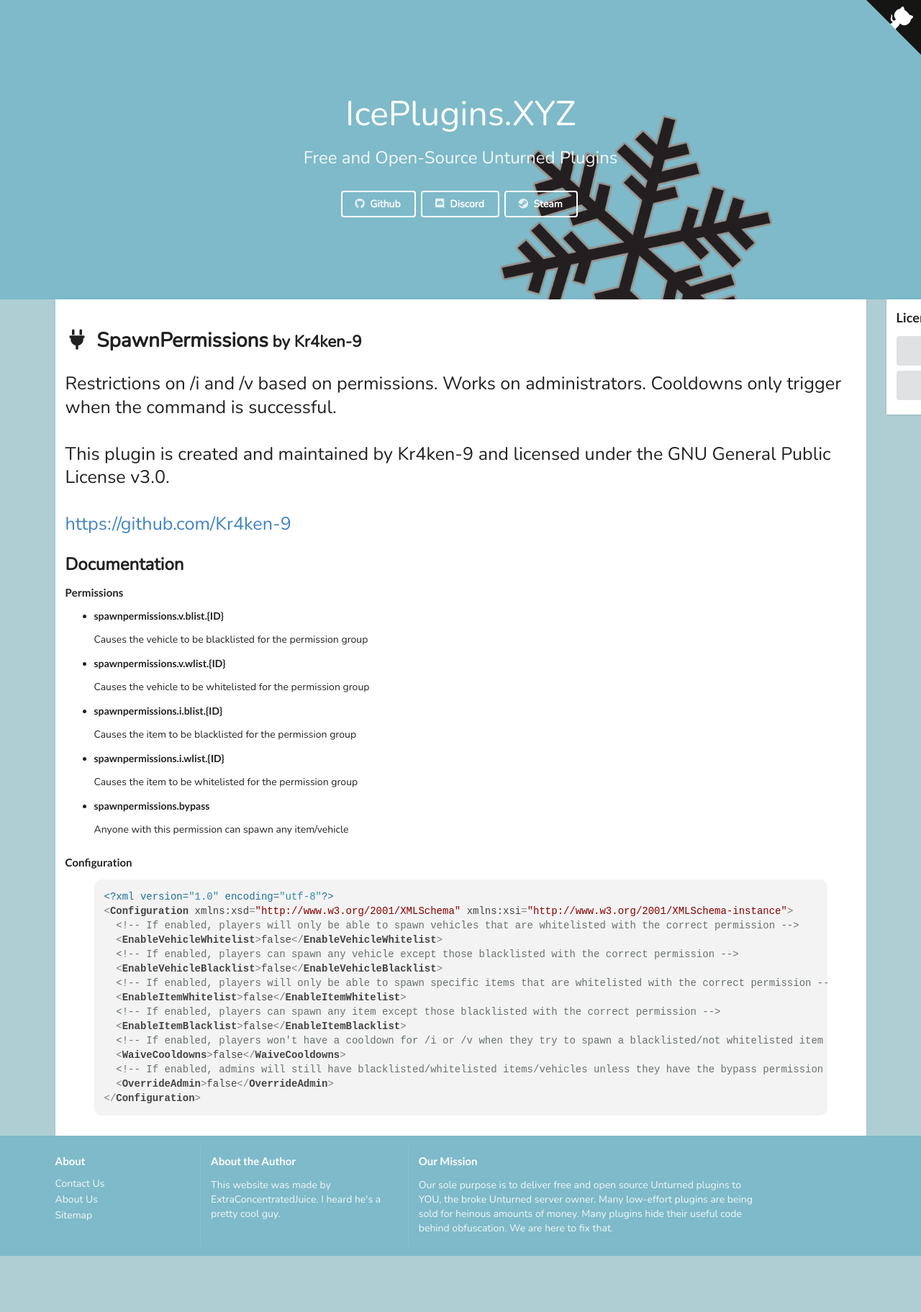
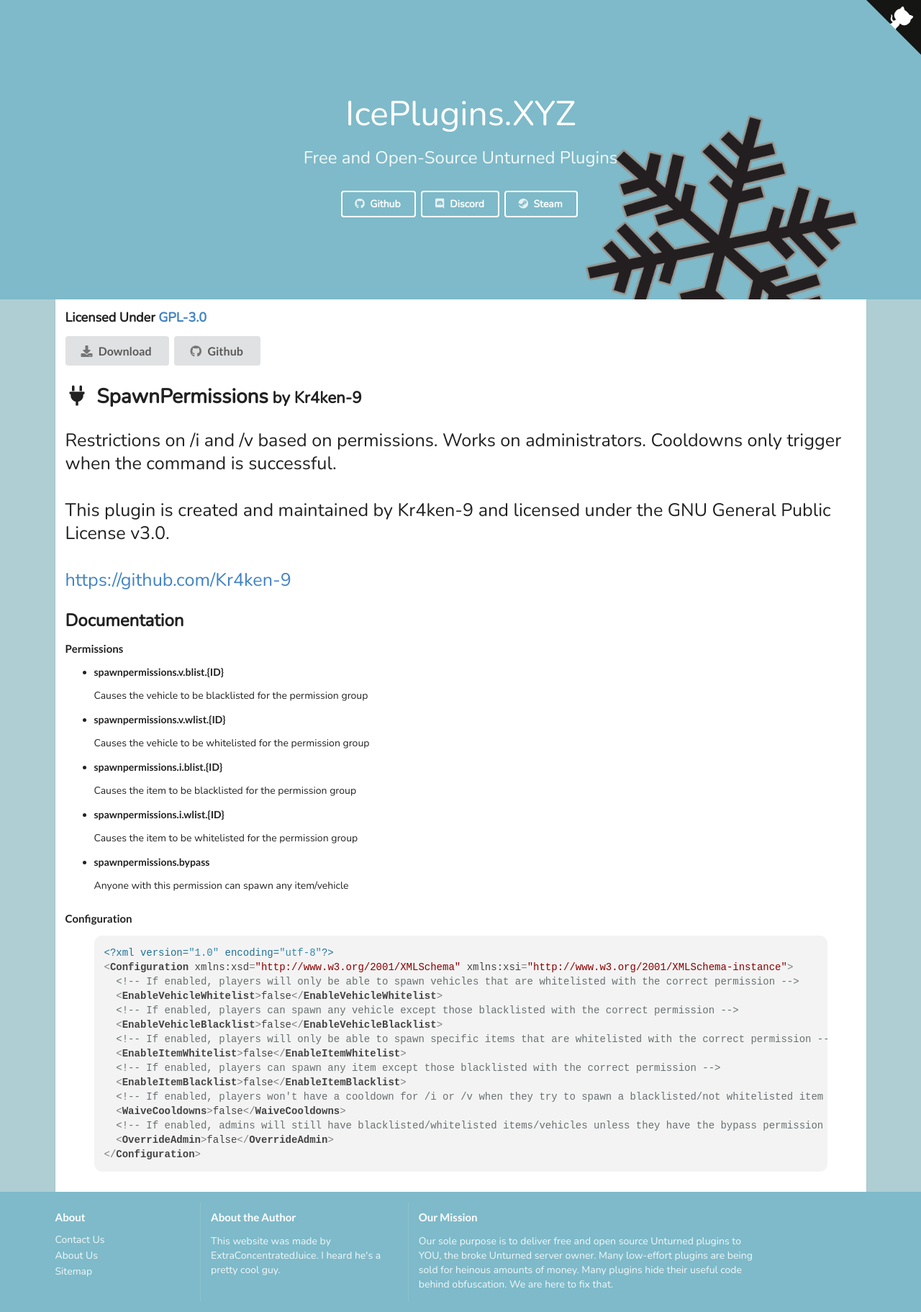
Before and after one commit to IcePlugins/IcePlugins.github.io, a Jekyll site: the page built from _posts/2020-4-28-SpawnPermissions.markdown, in a window 1280 px wide, cut to the strip 104-1927 px from the top of the page. Shown: the whole strip at 72% size. Built offline with Jekyll 4.4.1, drawn with Linux system fonts in a browser that asks for light colours; nearby versions of some CDN libraries; before the commit the page ends 1849 px from its top, so only the background shows below that.

Commit message:
fix for resolutions below 1080p

```diff
--- a/_layouts/post.html
+++ b/_layouts/post.html
@@ -3,18 +3,28 @@
 ---
 {% include masthead.html %}
 <div class="ui container expand-to-bottom">
-    <div class="ui clearing segment inner-segment icefont about">
-        <div class="ui right close rail">
+    <div class="ui segment inner-segment icefont about">
+        <div class="ui right very close rail plugin-rail">
             <div class="ui segment" style="border: none; border-radius: 0;">
                 <h3>
-                    Licensed Under <a href="{% if page.license_url %}{{page.license_url}}{% else %}http://www.wtfpl.net/about/{% endif %}">{% if page.license %}{{page.license}}{% else %}WTFPL{% endif %}</a>
+                    Licensed Under <a
+                        href="{% if page.license_url %}{{page.license_url}}{% else %}http://www.wtfpl.net/about/{% endif %}">{% if page.license %}{{page.license}}{% else %}WTFPL{% endif %}</a>
                 </h3>
-                <a href="{{ page.download }}" class="ui large button panel-button"><i class="download icon"></i>Download</a>
+                <a href="{{ page.download }}" class="ui large button panel-button"><i
+                        class="download icon"></i>Download</a>
                 <a href="{{ page.github }}" class="ui large button panel-button"><i class="github icon"></i>Github</a>
             </div>
-          </div>
+        </div>
+        <div class="plugin-rail-small">
+            <h3 class="icefont">
+                Licensed Under <a
+                    href="{% if page.license_url %}{{page.license_url}}{% else %}http://www.wtfpl.net/about/{% endif %}">{% if page.license %}{{page.license}}{% else %}WTFPL{% endif %}</a>
+            </h3>
+            <a href="{{ page.download }}" class="ui large button"><i class="download icon"></i>Download</a>
+            </a> <a href="{{ page.github }}" class="ui large button"><i class="github icon"></i>Github</a>
+        </div>
 
-        <h1 class="icefont"><i class="plug icon"></i> {{ page.title }}<small> by
+        <h1 class="icefont plugin-title"><i class="plug icon"></i> {{ page.title }}<small> by
                 {% if page.author %}{{ page.author }}{% else %}ExtraConcentratedJuice{% endif %}</small></h1>
         <h2 class="about-text icefont">{{ page.description }}</h2>
         <h2 class="icefont">Documentation</h2>
--- a/css/main.css
+++ b/css/main.css
@@ -47,7 +47,7 @@
 .ui.segment.masthead {
     background: #7ebac9 url('/images/iceplugins.png') no-repeat;
     background-size: 400px;
-    background-position: right 14em bottom -125px;
+    background-position: right 6vw bottom -125px;
 }
 
 .footer {
@@ -60,9 +60,7 @@
 }
 
 @media only screen
-  and (min-device-width: 375px)
   and (max-device-width: 812px)
-  and (-webkit-min-device-pixel-ratio: 3)
   and (orientation: portrait) {
     .ui.segment.masthead {
         background: #7ebac9;
@@ -104,3 +102,16 @@
     min-width: 100%;
     margin-bottom: 0.4em !important;
 }
+
+@media  screen and (min-width: 1800px) {
+    .plugin-rail-small {
+        display: none;
+    }
+}
+
+
+@media  screen and (max-width: 1800px) {
+    .plugin-rail {
+        display: none;
+    }
+}
```
